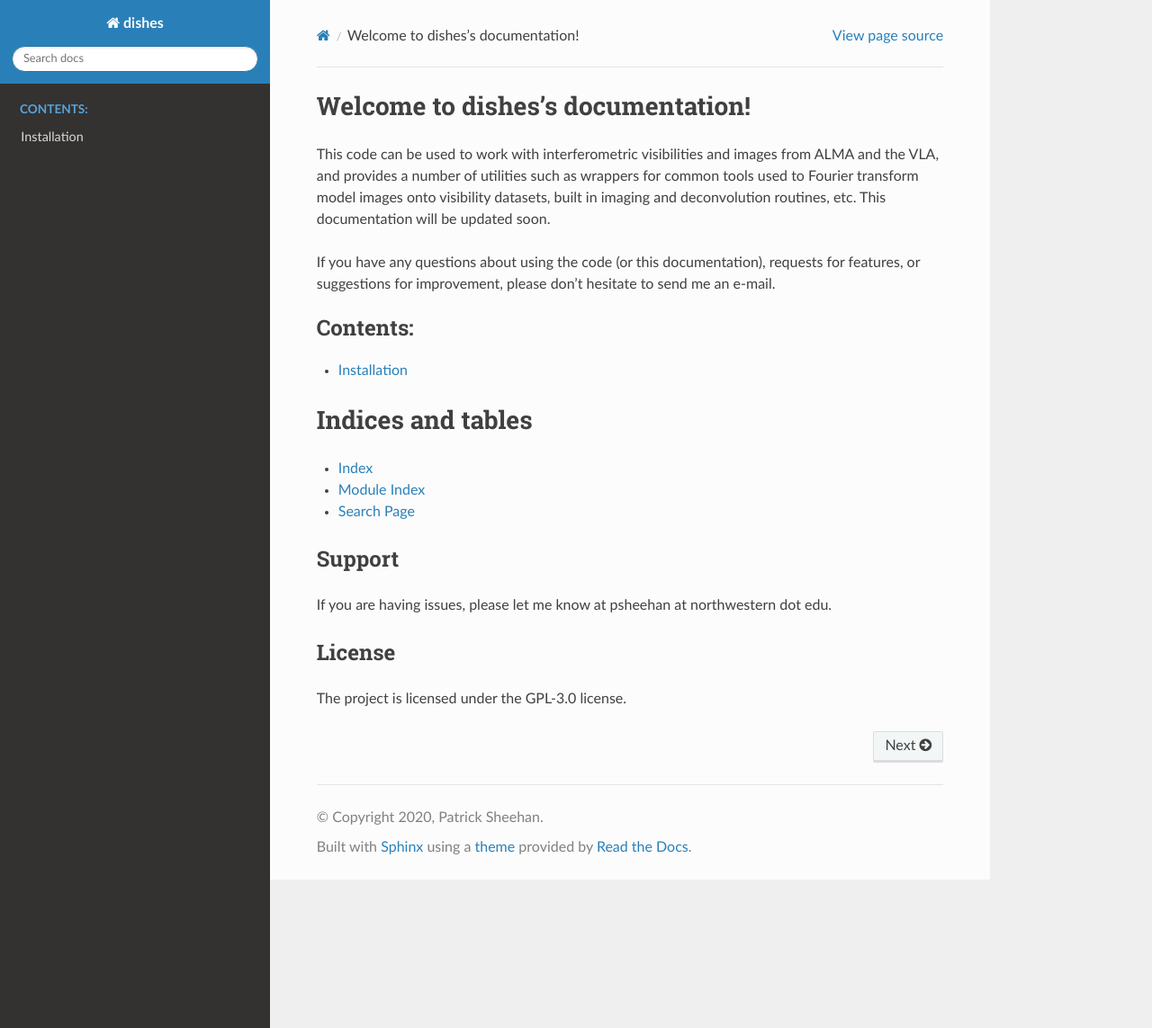
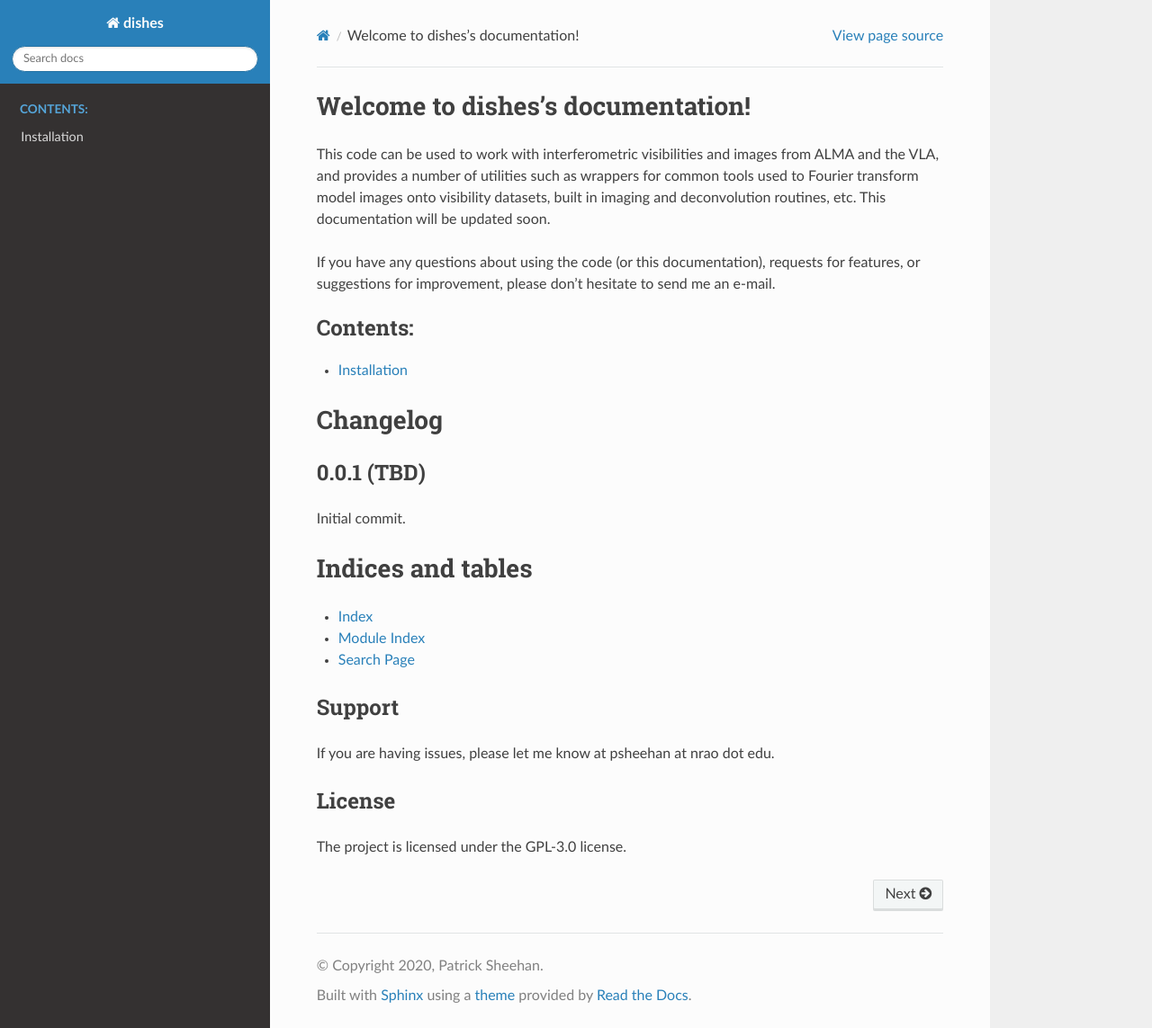
Before and after one commit to psheehan/dishes, a Sphinx documentation site: the page built from docs/index.rst, in a window 1280 px wide and 1143 px high. Shown: the whole window at 90% size. Built offline with Sphinx 7.4.7 and the Read the Docs theme 2.0.0, drawn with Linux system fonts in a browser that asks for light colours.

Commit message:
Some updates to the documentation

```diff
--- a/docs/conf.py
+++ b/docs/conf.py
@@ -22,7 +22,7 @@ copyright = '2020, Patrick Sheehan'
 author = 'Patrick Sheehan'
 
 # The full version, including alpha/beta/rc tags
-release = '1.5.0'
+release = '1.5.2'
 
 
 # -- General configuration ---------------------------------------------------
--- a/docs/index.rst
+++ b/docs/index.rst
@@ -17,6 +17,14 @@ If you have any questions about using the code (or this documentation), requests
    installation.rst
 
 
+Changelog
+=========
+
+0.0.1 (TBD)
+------------------
+
+Initial commit.
+
 
 Indices and tables
 ==================
@@ -28,7 +36,7 @@ Indices and tables
 Support
 -------
 
-If you are having issues, please let me know at psheehan at northwestern dot edu.
+If you are having issues, please let me know at psheehan at nrao dot edu.
 
 License
 -------
```
